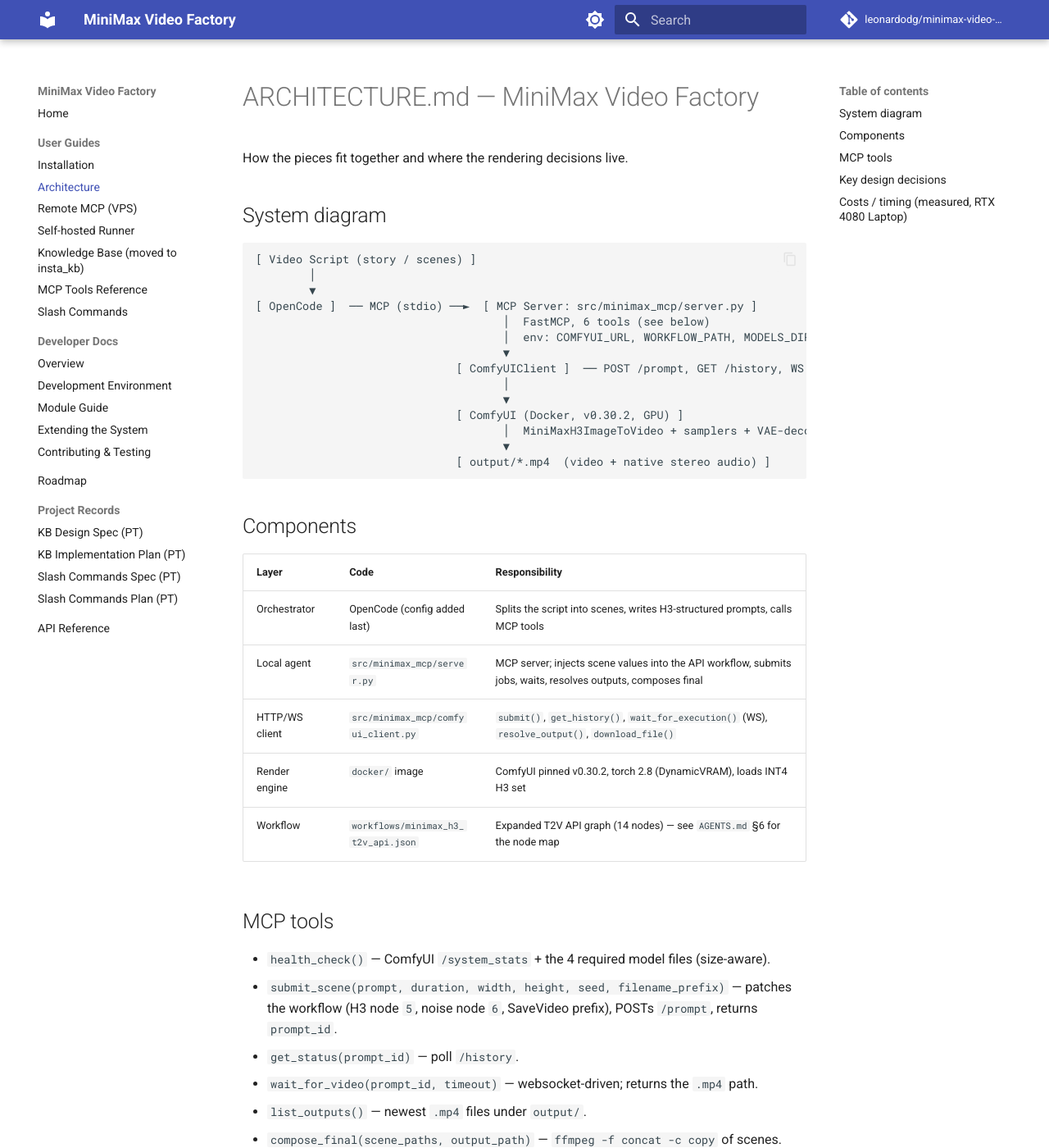
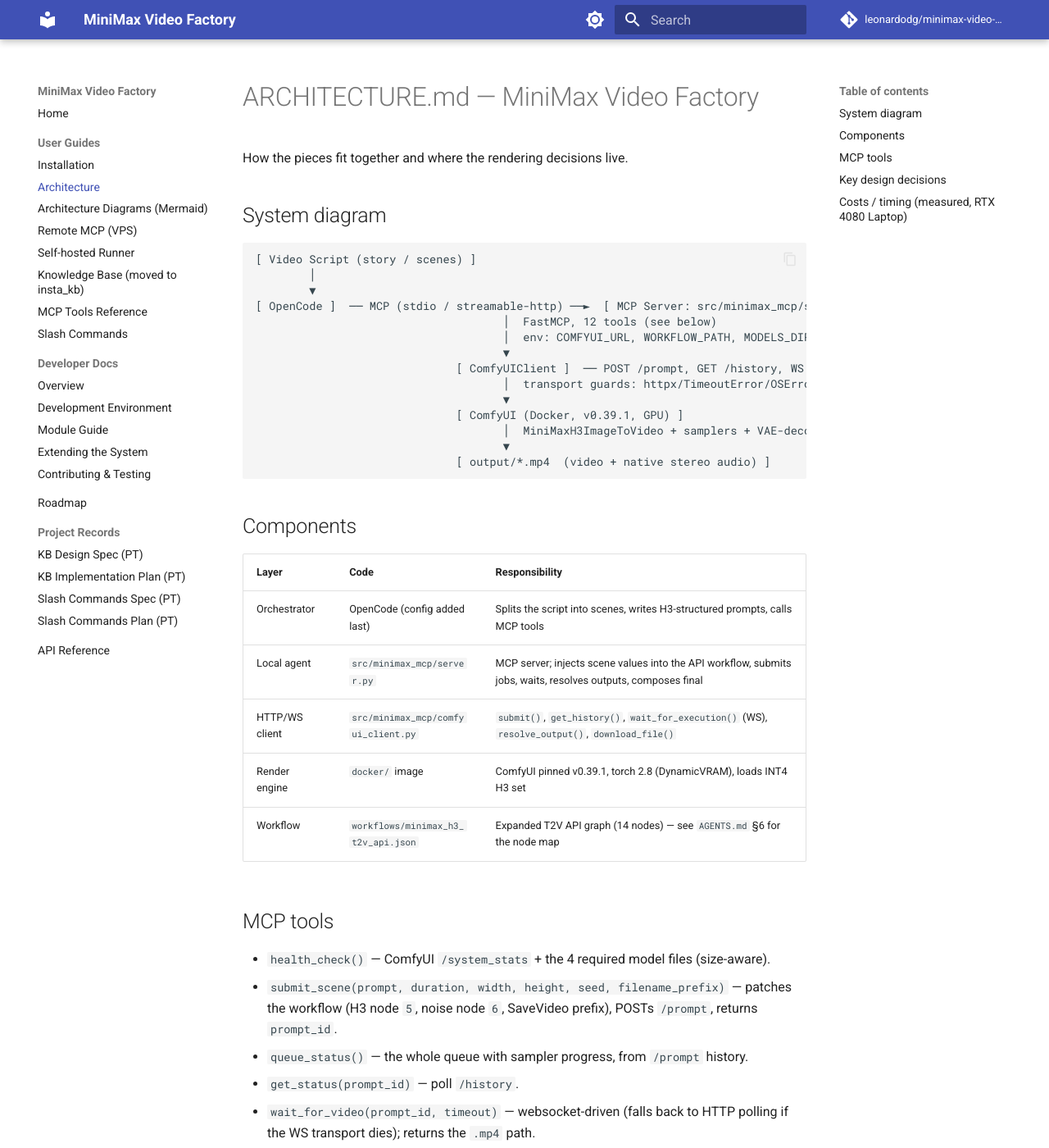
Before and after one commit to leonardodg/minimax-video-factory, an MkDocs documentation site: the page built from docs/ARCHITECTURE.md, in a window 1280 px wide and 1400 px high. Shown: the whole window at 82% size. Built offline with MkDocs 1.6.1 and Material for MkDocs 9.7.7, drawn with Linux system fonts in a browser that asks for light colours; comment, search, counter and statistics services are not loaded; some of the changed text lies outside the part shown.

Commit message:
docs: ARQUITETURA (3 diagramas Mermaid) + sweep v0.39.1 + link no README
- docs/ARQUITETURA.md: estrutura, stack e fluxo (3 Mermaid)
- mkdocs.yml: nav Arquitetura Diagrams + superfences/mermaid (render via material)
- sweep v0.30.2→v0.39.1 em README.md, docs/ARCHITECTURE.md, docs/INSTALLATION.md
  (12 tools, transporte http, guarda ComfyUITimeout)
- README: link Arquitetura + docs site

```diff
--- a/docs/ARCHITECTURE.md
+++ b/docs/ARCHITECTURE.md
@@ -8,14 +8,14 @@
 [ Video Script (story / scenes) ]
         │
         ▼
-[ OpenCode ]  ── MCP (stdio) ──►  [ MCP Server: src/minimax_mcp/server.py ]
-                                     │  FastMCP, 6 tools (see below)
+[ OpenCode ]  ── MCP (stdio / streamable-http) ──►  [ MCP Server: src/minimax_mcp/server.py ]
+                                     │  FastMCP, 12 tools (see below)
                                      │  env: COMFYUI_URL, WORKFLOW_PATH, MODELS_DIR, OUTPUT_DIR
                                      ▼
                               [ ComfyUIClient ]  ── POST /prompt, GET /history, WS /ws, GET /view
-                                     │
+                                     │  transport guards: httpx/TimeoutError/OSError → ComfyUITimeout
                                      ▼
-                              [ ComfyUI (Docker, v0.30.2, GPU) ]
+                              [ ComfyUI (Docker, v0.39.1, GPU) ]
                                      │  MiniMaxH3ImageToVideo + samplers + VAE-decode + CreateVideo/SaveVideo
                                      ▼
                               [ output/*.mp4  (video + native stereo audio) ]
@@ -28,7 +28,7 @@
 | Orchestrator | OpenCode (config added last) | Splits the script into scenes, writes H3-structured prompts, calls MCP tools |
 | Local agent | `src/minimax_mcp/server.py` | MCP server; injects scene values into the API workflow, submits jobs, waits, resolves outputs, composes final |
 | HTTP/WS client | `src/minimax_mcp/comfyui_client.py` | `submit()`, `get_history()`, `wait_for_execution()` (WS), `resolve_output()`, `download_file()` |
-| Render engine | `docker/` image | ComfyUI pinned v0.30.2, torch 2.8 (DynamicVRAM), loads INT4 H3 set |
+| Render engine | `docker/` image | ComfyUI pinned v0.39.1, torch 2.8 (DynamicVRAM), loads INT4 H3 set |
 | Workflow | `workflows/minimax_h3_t2v_api.json` | Expanded T2V API graph (14 nodes) — see `AGENTS.md` §6 for the node map |
 
 ## MCP tools
@@ -36,10 +36,17 @@
 - `health_check()` — ComfyUI `/system_stats` + the 4 required model files (size-aware).
 - `submit_scene(prompt, duration, width, height, seed, filename_prefix)` — patches the
   workflow (H3 node `5`, noise node `6`, SaveVideo prefix), POSTs `/prompt`, returns `prompt_id`.
+- `queue_status()` — the whole queue with sampler progress, from `/prompt` history.
 - `get_status(prompt_id)` — poll `/history`.
-- `wait_for_video(prompt_id, timeout)` — websocket-driven; returns the `.mp4` path.
+- `wait_for_video(prompt_id, timeout)` — websocket-driven (falls back to HTTP polling
+  if the WS transport dies); returns the `.mp4` path.
 - `list_outputs()` — newest `.mp4` files under `output/`.
 - `compose_final(scene_paths, output_path)` — `ffmpeg -f concat -c copy` of scenes.
+- `generate_video(...)` — prompt → rendered clip: submit + wait in one call.
+- `download_video(url, browser)` — fetch a Reel/YouTube video with browser cookies.
+- `transcribe_video(video_path, model_size, device, language)` — local Whisper.
+- `create_cinematic_prompt(transcription, style)` — transcript → structured H3 prompt.
+- `studio_pipeline(url, style, ...)` — the whole chain: URL → download → transcribe → prompt → render.
 
 ## Key design decisions
 
--- a/mkdocs.yml
+++ b/mkdocs.yml
@@ -29,6 +29,7 @@
   - User Guides:
       - Installation: INSTALLATION.md
       - Architecture: ARCHITECTURE.md
+      - Architecture Diagrams (Mermaid): ARQUITETURA.md
       - Remote MCP (VPS): MCP_REMOTE.md
       - Self-hosted Runner: SELF_HOSTED_RUNNER.md
       - Knowledge Base (moved to insta_kb): KNOWLEDGE_BASE.md
@@ -48,6 +49,18 @@
       - Slash Commands Plan (PT): superpowers/plans/2026-08-07-slash-commands-generator.md
   - API Reference: api.md
 
+markdown_extensions:
+  - admonition
+  - toc:
+      permalink: true
+  - pymdownx.highlight
+  - pymdownx.superfences:
+      custom_fences:
+        # Material loads mermaid.js itself when it finds a <pre class="mermaid">.
+        - name: mermaid
+          class: mermaid
+          format: !!python/name:pymdownx.superfences.fence_code_format
+
 plugins:
   - search
   - mkdocstrings:
```
Also changed, not shown: README.md (+7 -4 lines), docs/ARQUITETURA.md (added, +76 -0 lines), docs/INSTALLATION.md (+1 -1 lines).
